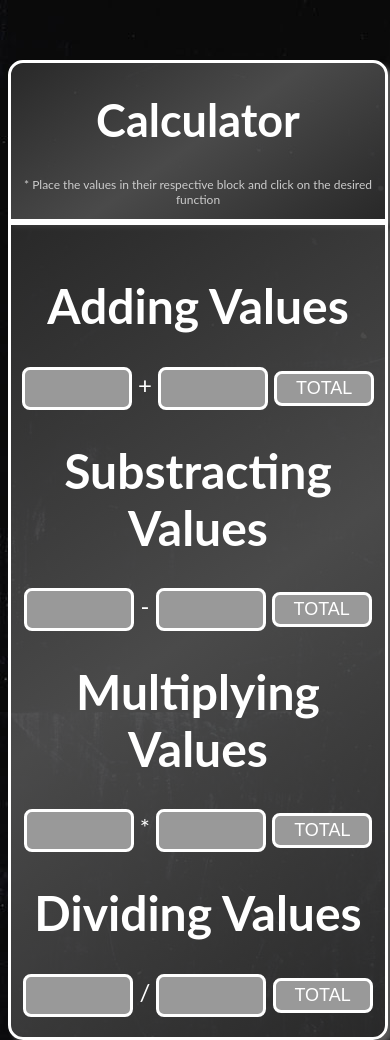
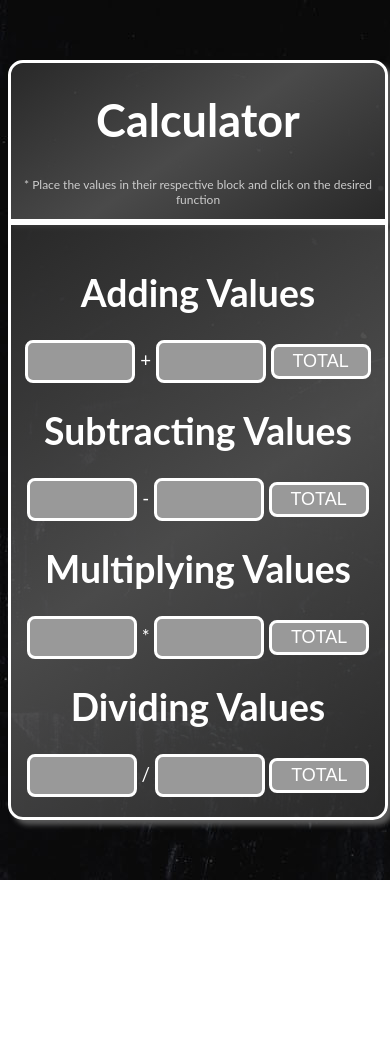
Before and after one commit to Deoprag/calculadora, a plain HTML site: page index.html in a window 390 px wide. Shown: the top 1040 px of the page. After the commit the page ends 880 px from the top, so only its background shows below. Drawn offline with Linux system fonts and the light colour scheme.

Commit message:
Responsivity
Trying to add some responsivity to the project

```diff
--- a/css/style.css
+++ b/css/style.css
@@ -58,3 +58,16 @@
 div#res1, div#res2, div#res3, div#res4{
     color: white;
 }
+
+@media screen and (max-width: 768px){
+    .main-block{
+        max-width: 400px;
+        width: 100%;
+        font-size: 14pt;
+    }
+
+    header{
+        max-width: 400px;
+        width: 100%;
+    }
+}
--- a/index.html
+++ b/index.html
@@ -21,7 +21,7 @@
         <input type="button" value="TOTAL" name="plus" id="plus" onclick="plus()">
         <div id="res1"></div> <!--Addition Block-->
 
-        <h1>Substracting Values</h1>
+        <h1>Subtracting Values</h1>
         <input type="number" name="txtn1-less" id="txtn1-less"> -
         <input type="number" name="txtn2-less" id="txtn2-less">
         <input type="button" value="TOTAL" name="less" id="less" onclick="less()">
```
